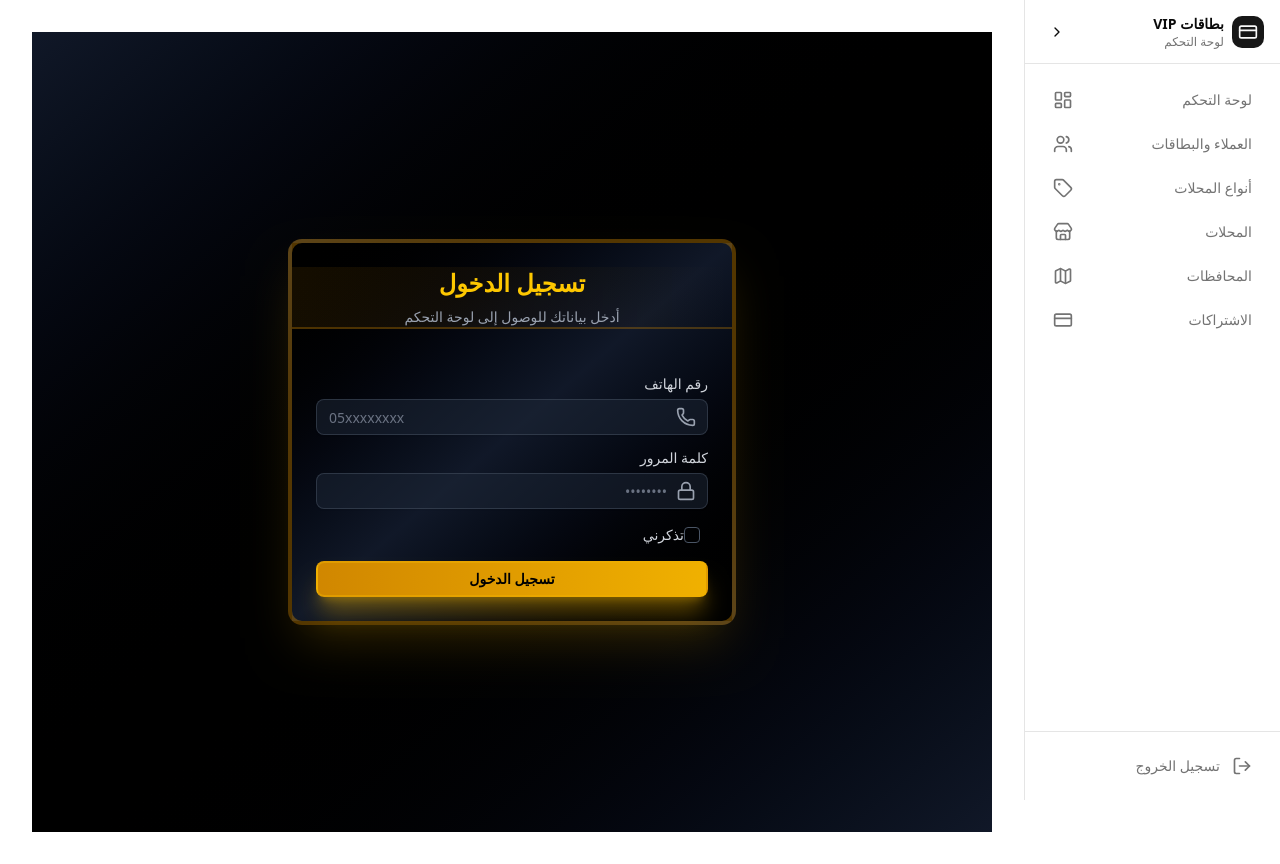
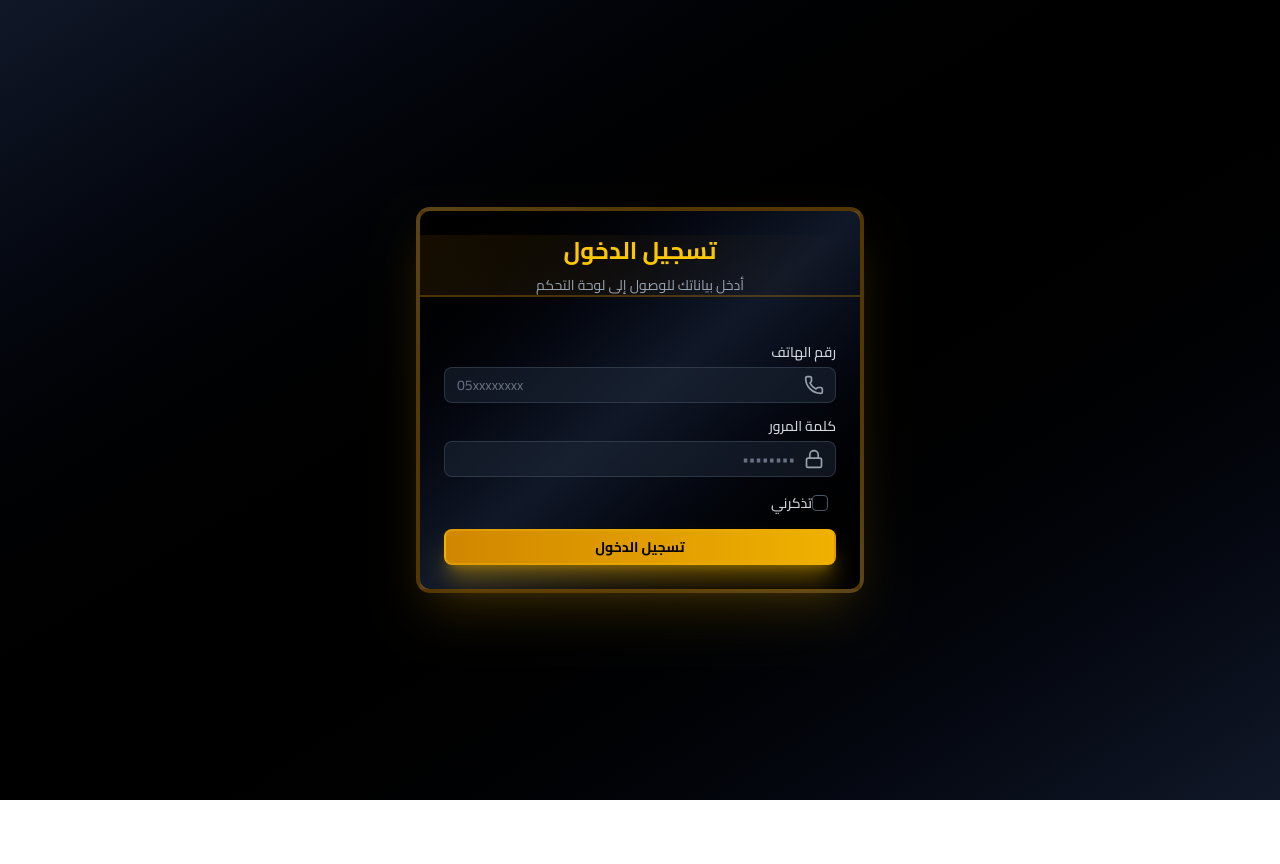
Before and after one commit to bahaamoqayad17/VIP-Cards, a Next.js app: page /login in a window 1280 px wide. After the commit the page ends 800 px from the top, so only its background shows below. Built offline with nearby package versions, Linux system fonts and the light colour scheme.

Commit message:
feat: add Cairo Arabic font and update layout
- Add Cairo font from Google Fonts for Arabic text
- Update layout to exclude sidebar on login and card pages
- Configure font stack with Arabic support
- Add Toaster to all layouts

```diff
--- a/app/globals.css
+++ b/app/globals.css
@@ -6,7 +6,7 @@
 @theme inline {
   --color-background: var(--background);
   --color-foreground: var(--foreground);
-  --font-sans: var(--font-geist-sans);
+  --font-sans: var(--font-cairo), var(--font-geist-sans);
   --font-mono: var(--font-geist-mono);
   --color-sidebar-ring: var(--sidebar-ring);
   --color-sidebar-border: var(--sidebar-border);
--- a/app/layout.tsx
+++ b/app/layout.tsx
@@ -1,8 +1,10 @@
-import type { Metadata } from "next";
-import { Geist, Geist_Mono } from "next/font/google";
+"use client";
+
+import { Geist, Geist_Mono, Cairo } from "next/font/google";
 import "./globals.css";
 import Sidebar from "@/components/Sidebar";
 import { Toaster } from "@/components/ui/sonner";
+import { usePathname } from "next/navigation";
 
 const geistSans = Geist({
   variable: "--font-geist-sans",
@@ -14,20 +16,44 @@ const geistMono = Geist_Mono({
   subsets: ["latin"],
 });
 
-export const metadata: Metadata = {
-  title: "Create Next App",
-  description: "Generated by create next app",
-};
+const cairo = Cairo({
+  variable: "--font-cairo",
+  subsets: ["arabic", "latin"],
+  weight: ["300", "400", "500", "600", "700", "800", "900"],
+});
 
 export default function RootLayout({
   children,
 }: Readonly<{
   children: React.ReactNode;
 }>) {
+  const pathname = usePathname();
+
+  if (pathname.includes("/card") || pathname === "/login") {
+    return (
+      <html lang="ar" dir="rtl">
+        <head>
+          <link rel="icon" href="/card.png" />
+          <title>بطاقات VIP</title>
+        </head>
+        <body
+          className={`${geistSans.variable} ${geistMono.variable} ${cairo.variable} font-sans antialiased`}
+        >
+          {children}
+          <Toaster />
+        </body>
+      </html>
+    );
+  }
+
   return (
     <html lang="ar" dir="rtl">
+      <head>
+        <link rel="icon" href="/card.png" />
+        <title>بطاقات VIP</title>
+      </head>
       <body
-        className={`${geistSans.variable} ${geistMono.variable} antialiased`}
+        className={`${geistSans.variable} ${geistMono.variable} ${cairo.variable} font-sans antialiased`}
       >
         <Sidebar>{children}</Sidebar>
         <Toaster />
```
